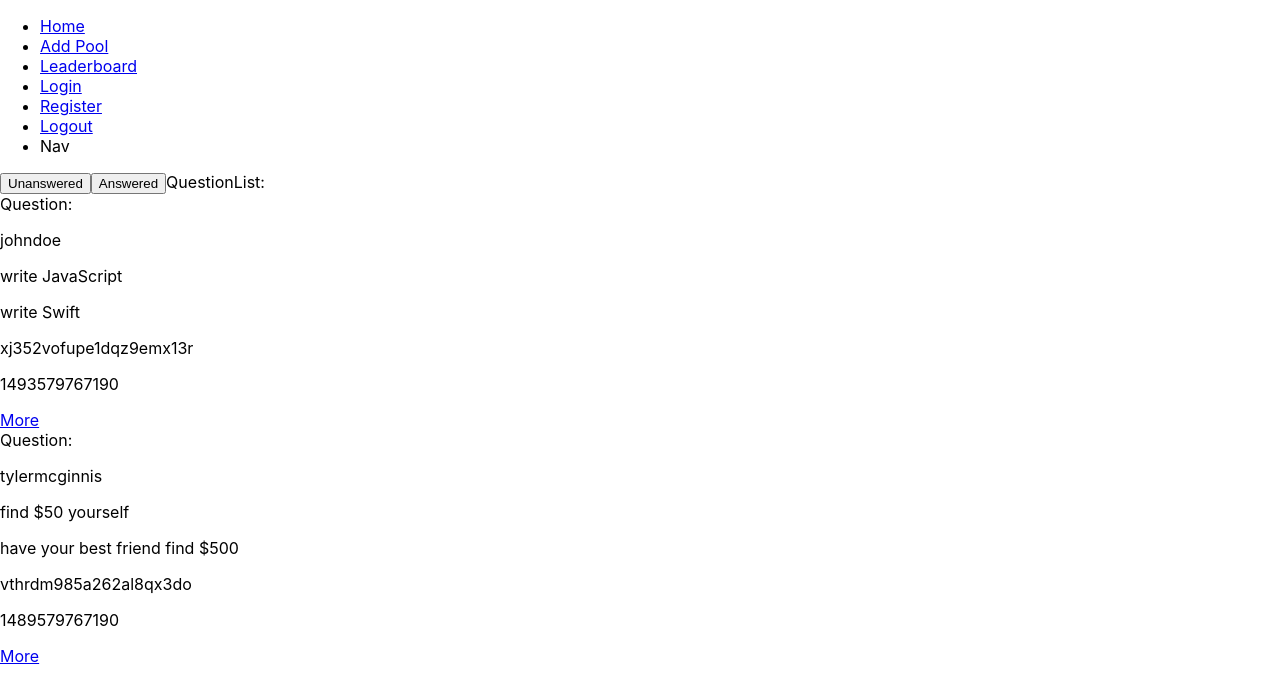
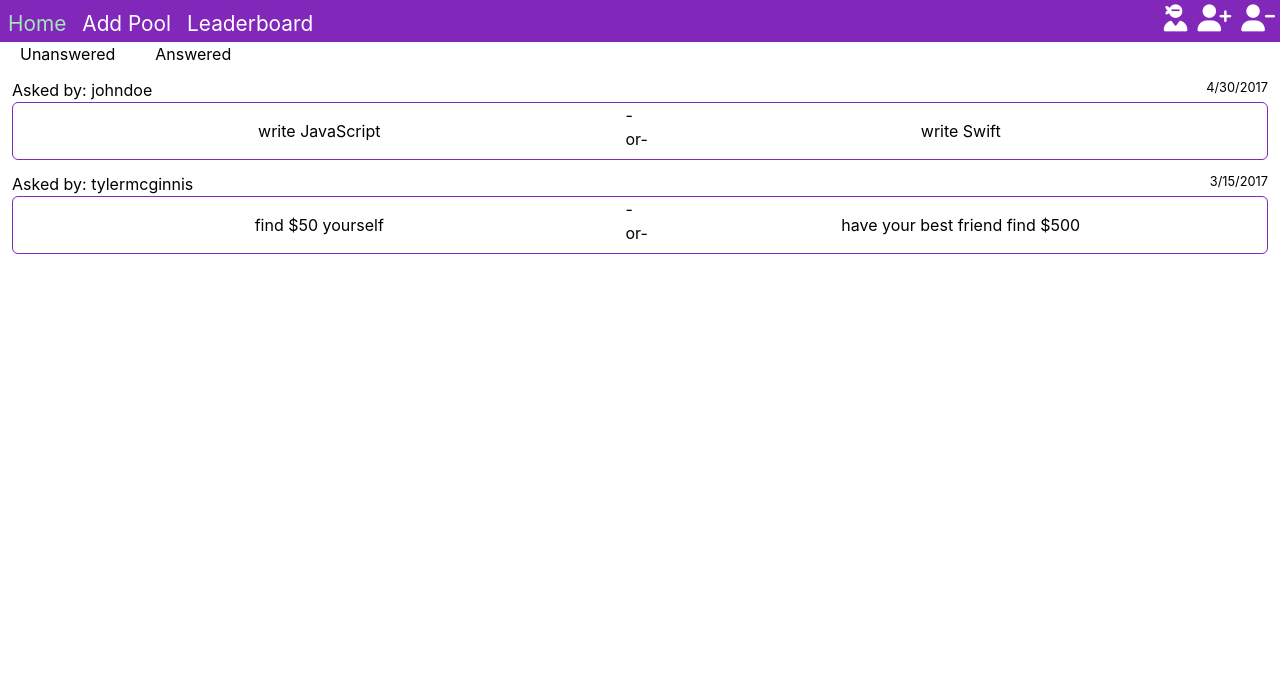
Before and after one commit to denisbalazic/would-you-rather, a React (Create React App) app: page / in a window 1280 px wide. Shown: the top 700 px of the page. Built offline with nearby package versions, Linux system fonts and the light colour scheme.

Commit message:
feat: Add basic style and layout

```diff
--- a/public/index.html
+++ b/public/index.html
@@ -21,6 +21,9 @@
       work correctly both with client-side routing and a non-root public URL.
       Learn how to configure a non-root public URL by running `npm run build`.
     -->
+    <script src="https://kit.fontawesome.com/32835b108c.js" crossorigin="anonymous"></script>
+    <link rel="stylesheet" href="reset.css" />
+    <link rel="stylesheet" href="would-you.css" />
     <title>Would you rather</title>
   </head>
   <body>
--- /dev/null
+++ b/public/reset.css
@@ -0,0 +1,73 @@
+/* Box sizing rules */
+* {
+  box-sizing: border-box;
+  margin: 0;
+  padding: 0;
+  border: none;
+  outline: none;
+  vertical-align: baseline;
+  background: transparent;
+  font-size: 100%;
+  font-weight: normal;
+  text-decoration: none;
+  color: inherit;
+}
+
+/* Set core body defaults */
+body {
+  min-height: 100vh;
+  scroll-behavior: smooth;
+  text-rendering: optimizeSpeed;
+  line-height: 1.5;
+}
+
+/* Remove list styles on ul, ol elements with a class attribute */
+ul,
+ol {
+  list-style: none;
+}
+
+/* tables still need 'cellspacing="0"' in the markup */
+table {
+  border-collapse: collapse;
+  border-spacing: 0;
+}
+
+/* remember to define focus styles! */
+:focus {
+  outline: 0;
+}
+
+/* A elements that don't have a class get default styles */
+/*a:not([class]) {
+  text-decoration-skip-ink: auto;
+}*/
+
+/* Make images easier to work with */
+img {
+  max-width: 100%;
+  display: block;
+}
+
+/* Natural flow and rhythm in articles by default */
+article > * + * {
+  margin-top: 1em;
+}
+
+/* Inherit fonts for inputs and buttons */
+input,
+button,
+textarea,
+select {
+  font: inherit;
+}
+
+/* Remove all animations and transitions for people that prefer not to see them */
+@media (prefers-reduced-motion: reduce) {
+  * {
+    animation-duration: 0.01ms !important;
+    animation-iteration-count: 1 !important;
+    transition-duration: 0.01ms !important;
+    scroll-behavior: auto !important;
+  }
+}
--- /dev/null
+++ b/public/would-you.css
@@ -0,0 +1,56 @@
+nav {
+  display: flex;
+  justify-content: space-between;
+  height: 2em;
+  background-color: #8127b9;
+  color: white;
+  font-size: 1.3em;
+}
+
+nav .menu ul {
+  display: flex;
+}
+
+nav .menu li {
+  margin: 8px;
+}
+
+nav .menu .active {
+  color: #a5e6ba;
+}
+
+i {
+  margin: 5px;
+  font-size: 1.3em;
+}
+
+.questionlist button {
+  margin: 0 20px;
+}
+
+.question {
+  margin: 12px;
+}
+
+.question-info {
+  display: flex;
+  justify-content: space-between;
+}
+
+.question-date {
+  font-size: 0.8em;
+}
+
+.question-text {
+  display: flex;
+  justify-content: space-around;
+  border: 1px solid #8127b9;
+  border-radius: 6px;
+}
+
+.question-option {
+  flex: 1 50%;
+  padding: 16px;
+  align-self: center;
+  text-align: center;
+}
--- a/src/components/App.js
+++ b/src/components/App.js
@@ -9,6 +9,7 @@ import QuestionList from "./QuestionList";
 import DetailedQuestion from "./DetailedQuestion";
 import AddQuestion from "./AddQuestion";
 import LeaderBoard from "./LeaderBoard";
+import NotFound from "./NotFound";
 
 class App extends Component {
   componentDidMount() {
@@ -25,6 +26,7 @@ class App extends Component {
           <Route exact path="/questions/:questionId" component={DetailedQuestion} />
           <Route exact path="/add" component={AddQuestion} />
           <Route exact path="/leaderboard" component={LeaderBoard} />
+          <Route path="*" component={NotFound} />
         </Switch>
       </div>
     );
--- a/src/components/DetailedQuestion.js
+++ b/src/components/DetailedQuestion.js
@@ -15,16 +15,25 @@ class DetailedQuestion extends Component {
     isAnswered && (option = authedUser.answers[id]);
     return (
       <div>
-        DetailedQuestion
-        <p>{author}</p>
+        <div className="question">
+          <div className="question-info">
+            <p>Asked by: {author}</p>
+            <p className="question-date">{new Date(timestamp).toLocaleDateString()}</p>
+          </div>
+          <div className="question-text">
+            <div className="question-option">
               <p>{optionOne.text}</p>
               <p>{option === "optionOne" ? "THIS IS ONE" : null}</p>
               <button onClick={() => this.handleVote(id, "optionOne")}>opt1</button>
+            </div>
+            <small>-or-</small>
+            <div className="question-option">
               <p>{optionTwo.text}</p>
               <p>{option === "optionTwo" ? "THIS IS ONE" : null}</p>
               <button onClick={() => this.handleVote(id, "optionTwo")}>opt2</button>
-        <p>{id}</p>
-        <p>{timestamp}</p>
+            </div>
+          </div>
+        </div>
       </div>
     );
   }
--- a/src/components/Navigation.js
+++ b/src/components/Navigation.js
@@ -5,9 +5,13 @@ export default class Navigation extends Component {
   render() {
     return (
       <div>
+        <nav>
+          <div className="menu">
             <ul>
               <li>
-            <NavLink to="/">Home</NavLink>
+                <NavLink exact to="/">
+                  Home
+                </NavLink>
               </li>
               <li>
                 <NavLink to="/add">Add Pool</NavLink>
@@ -15,17 +19,20 @@ export default class Navigation extends Component {
               <li>
                 <NavLink to="/leaderboard">Leaderboard</NavLink>
               </li>
-          <li>
-            <NavLink to="/login">Login</NavLink>
-          </li>
-          <li>
-            <NavLink to="/register">Register</NavLink>
-          </li>
-          <li>
-            <NavLink to="/">Logout</NavLink>
-          </li>
-          <li>Nav</li>
             </ul>
+          </div>
+          <div className="auth-menu">
+            <NavLink to="/login">
+              <i className="fas fa-user-ninja"></i>
+            </NavLink>
+            <NavLink to="/register">
+              <i className="fas fa-user-plus"></i>
+            </NavLink>
+            <NavLink to="/">
+              <i className="fas fa-user-minus"></i>
+            </NavLink>
+          </div>
+        </nav>
       </div>
     );
   }
--- /dev/null
+++ b/src/components/NotFound.js
@@ -0,0 +1,7 @@
+import React, { Component } from "react";
+
+export default class NotFound extends Component {
+  render() {
+    return <div>Page Not Found</div>;
+  }
+}
--- a/src/components/Question.js
+++ b/src/components/Question.js
@@ -5,14 +5,18 @@ export default class Question extends Component {
   render() {
     const { id, timestamp, author, optionOne, optionTwo } = this.props.question;
     return (
-      <div>
-        Question:
-        <p>{author}</p>
-        <p>{optionOne.text}</p>
-        <p>{optionTwo.text}</p>
-        <p>{id}</p>
-        <p>{timestamp}</p>
-        <Link to={"/questions/" + id}>More</Link>
+      <div className="question">
+        <div className="question-info">
+          <p>Asked by: {author}</p>
+          <p className="question-date">{new Date(timestamp).toLocaleDateString()}</p>
+        </div>
+        <Link to={"/questions/" + id}>
+          <div className="question-text">
+            <p className="question-option">{optionOne.text}</p>
+            <small>-or-</small>
+            <p className="question-option">{optionTwo.text}</p>
+          </div>
+        </Link>
       </div>
     );
   }
--- a/src/components/QuestionList.js
+++ b/src/components/QuestionList.js
@@ -27,10 +27,9 @@ class QuestionList extends Component {
       selectedQuestions.sort((a, b) => b.timestamp - a.timestamp);
     }
     return (
-      <div>
+      <div className="questionlist">
         <button onClick={this.showUnanswered}>Unanswered</button>
         <button onClick={this.showAnswered}>Answered</button>
-        QuestionList:
         {selectedQuestions.map((question) => (
           <Question key={question.id} question={question} />
         ))}
```
Also changed, not shown: src/components/App.css (deleted, +0 -38 lines). Lines whose indentation alone changed are shown as unchanged.
